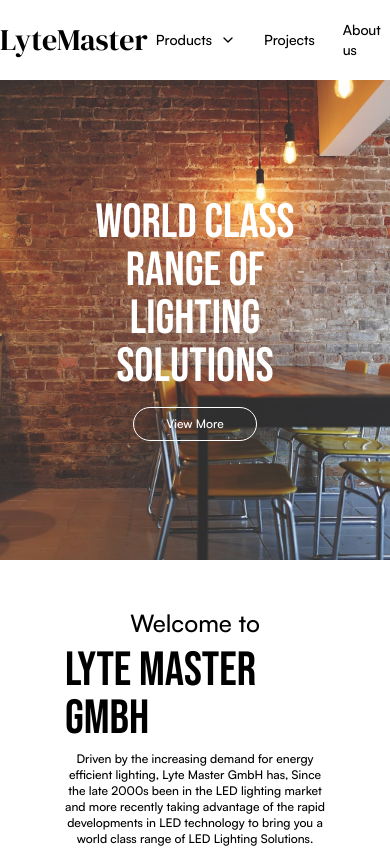
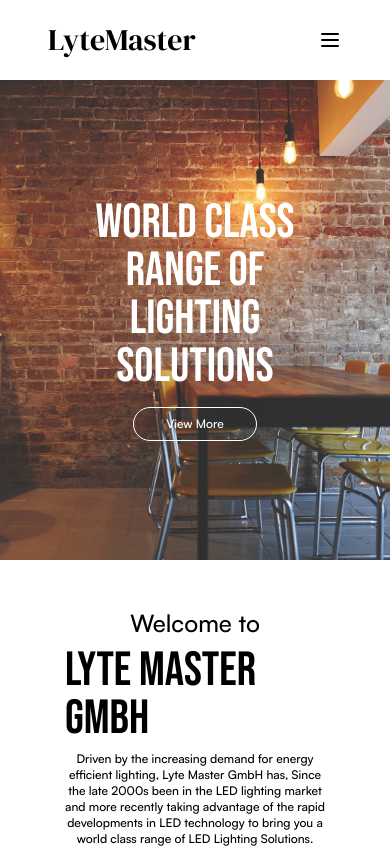
Before and after one commit to goutham-shankar/lytemaster, a Next.js app: page / in a window 390 px wide. Shown: the top 848 px of the page. Built offline with nearby package versions, Linux system fonts and the light colour scheme.

Commit message:
update: responsiveness

```diff
--- a/src/components/common/footer.jsx
+++ b/src/components/common/footer.jsx
@@ -96,7 +96,7 @@ const Socials = () => {
 
 export default function Footer() {
   return (
-    <footer className="w-full h-80 pl-16 pr-24 flex justify-between items-center bg-black text-white">
+    <footer className="w-full h-96 px-8 flex flex-col-reverse justify-center items-center bg-black text-white sm:pl-16 sm:pr-24 sm:flex-row sm:gap-32 lg:gap-80">
       <div className="flex flex-col items-center justify-center gap-3">
         <Branding />
         <div className="flex flex-col gap-4">
@@ -104,7 +104,7 @@ export default function Footer() {
           <Socials />
         </div>
       </div>
-      <div className="flex gap-16">
+      <div className="flex gap-8 sm:gap-16">
         {footerLinks.map(({ section, links }, index) => (
           <FooterSection key={index} section={section} links={links} />
         ))}
--- a/src/components/common/nav.jsx
+++ b/src/components/common/nav.jsx
@@ -1,5 +1,7 @@
+"use client";
 import Link from "next/link";
-import { ChevronDown } from "lucide-react";
+import { ChevronDown, Menu, X } from "lucide-react";
+import { useState, useEffect } from "react";
 
 const navItems = [
   { name: "Products", href: "#", dropdown: true },
@@ -9,22 +11,104 @@ const navItems = [
   { name: "Contact", href: "/contact", dropdown: false },
 ];
 
-// TODO: Add dropdown functionality
-// TODO: Add global search functionality
-export default function Nav() {
+const variants = {
+  navbar: "w-full h-20 px-12 flex justify-between items-center bg-white",
+  navrail: "flex flex-col justify-center items-center gap-3 text-sm",
+};
+
+const Navbar = () => {
   return (
-    <nav className="w-full h-20 flex justify-evenly items-center bg-white">
-      <h1 className="text-center text-3xl font-dmSerifDisplay">LyteMaster</h1>
-      <ul className="flex justify-center items-center gap-3 text-sm">
+    <ul className="flex justify-center items-center gap-3 text-sm">
+      {navItems.map((item, index) => (
+        <li key={index} className="mx-2">
+          <Link href={item.href} className="flex items-center gap-2">
+            {item.name}
+            {item.dropdown && <ChevronDown size={16} />}
+          </Link>
+        </li>
+      ))}
+    </ul>
+  );
+};
+
+const MenuButton = ({ navrailOpen, setNavrailOpen, className = "" }) => {
+  return (
+    <button
+      className={`${className} flex items-center gap-2 text-sm`}
+      onClick={() => setNavrailOpen(!navrailOpen)}
+    >
+      {navrailOpen ? <X size={24} /> : <Menu size={24} />}
+    </button>
+  );
+};
+
+const Navrail = ({ navrailOpen, setNavrailOpen }) => {
+  return (
+    <div className="z-10 absolute top-0 right-0 w-screen h-screen flex flex-col justify-center items-center gap-3 text-sm bg-white/25 backdrop-blur-md no-doc-scroll">
+      <MenuButton
+        navrailOpen={navrailOpen}
+        setNavrailOpen={setNavrailOpen}
+        className="absolute top-0 right-0 mx-12 my-7"
+      />
+      <ul className="flex flex-col justify-center items-center gap-3 text-sm">
         {navItems.map((item, index) => (
           <li key={index} className="mx-2">
-            <Link href={item.href} className="flex items-center gap-2">
+            <Link href={item.href} className="flex items-center gap-1 text-lg">
               {item.name}
               {item.dropdown && <ChevronDown size={16} />}
             </Link>
           </li>
         ))}
       </ul>
+    </div>
+  );
+};
+
+const breakpoints = {
+  sm: 640,
+  md: 768,
+  lg: 1024,
+  xl: 1280,
+  "2xl": "1536",
+};
+
+// TODO: Add dropdown functionality
+// TODO: Add global search functionality
+export default function Nav() {
+  const [width, setWidth] = useState(window.innerWidth);
+  const [isMobile, setIsMobile] = useState(false);
+  const [navrailOpen, setNavrailOpen] = useState(false);
+
+  const handleResize = () => {
+    setWidth(window.innerWidth);
+  };
+  useEffect(() => {
+    window.addEventListener("resize", handleResize);
+    return () => {
+      window.removeEventListener("resize", handleResize);
+    };
+  }, []);
+
+  useEffect(() => {
+    if (width <= breakpoints.md) {
+      setIsMobile(true);
+    } else {
+      setIsMobile(false);
+    }
+  }, [width]);
+  useEffect(() => {
+    console.log(navrailOpen);
+  }, [navrailOpen]);
+  return (
+    <nav className={`${variants.navbar}`}>
+      <h1 className="text-center text-3xl font-dmSerifDisplay">LyteMaster</h1>
+      {isMobile && !navrailOpen && (
+        <MenuButton navrailOpen={navrailOpen} setNavrailOpen={setNavrailOpen} />
+      )}
+      {isMobile && navrailOpen && (
+        <Navrail navrailOpen={navrailOpen} setNavrailOpen={setNavrailOpen} />
+      )}
+      {!isMobile && <Navbar />}
     </nav>
   );
 }
```
